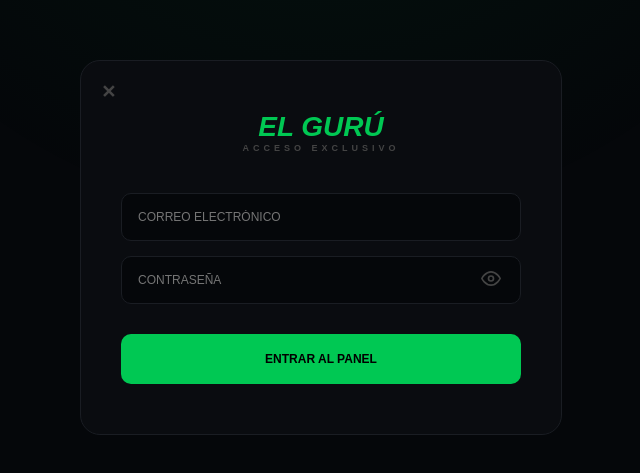
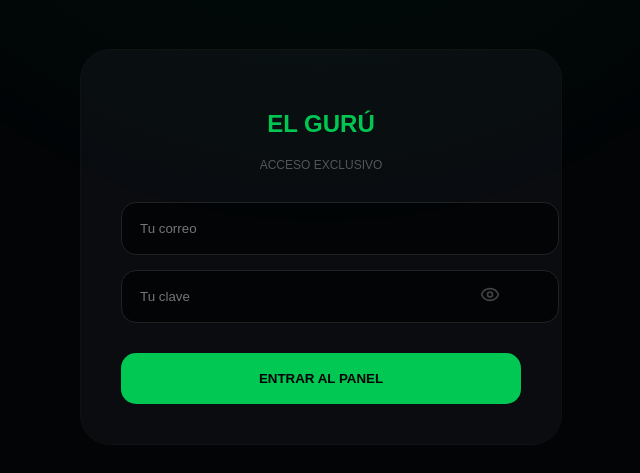
Before and after one commit to DeVx1978/el-guru-elite, a Next.js app: page /login in a window 1280 px wide. Shown: the part 181-654 px from the top of the page, without its empty margins (319-959 px from the left). Built offline with nearby package versions, Linux system fonts and the light colour scheme; no server answers.

Commit message:
Login: Fix de sintaxis y conexión final

```diff
--- a/src/app/login/page.tsx
+++ b/src/app/login/page.tsx
@@ -1,46 +1,76 @@
 "use client";
 import React, { useState } from 'react';
+import { createClient } from '@supabase/supabase-js';
+import { useRouter } from 'next/navigation';
+import { Eye, EyeOff, LoaderCircle } from 'lucide-react';
+
+const supabase = createClient(process.env.NEXT_PUBLIC_SUPABASE_URL!, process.env.NEXT_PUBLIC_SUPABASE_ANON_KEY!);
 
 export default function LoginPage() {
-  const [verPassword, setVerPassword] = useState(false);
+  const [email, setEmail] = useState("");
+  const [clave, setClave] = useState("");
+  const [mostrarClave, setMostrarClave] = useState(false);
+  const [cargando, setCargando] = useState(false);
+  const router = useRouter();
+
+  const manejarLogin = async (e: React.FormEvent) => {
+    e.preventDefault();
+    setCargando(true);
+    try {
+      const { data, error } = await supabase
+        .from('socios_elite')
+        .select('*')
+        .eq('id_socio', email.trim())
+        .single();
+
+      if (error || !data) {
+        alert("Socio no encontrado");
+      } else if (data.clave_acceso !== clave) {
+        alert("Clave incorrecta");
+      } else if (data.estatus_pago !== 'ACTIVO') {
+        alert("Cuenta pendiente de activación");
+      } else {
+        localStorage.setItem('socio_nombre', data.nombre_completo);
+        router.push('/panel');
+      }
+    } catch (err) {
+      alert("Error de conexión");
+    } finally {
+      setCargando(false);
+    }
+  };
 
   return (
-    <main style={{ backgroundColor: '#05070a', minHeight: '100vh', display: 'flex', alignItems: 'center', justifyContent: 'center', padding: '20px', color: 'white', fontFamily: 'Arial' }}>
-      <div style={{ backgroundColor: '#0a0c10', border: '1px solid #1a1d23', padding: '50px 40px', borderRadius: '20px', width: '100%', maxWidth: '400px', textAlign: 'center', position: 'relative' }}>
+    <div style={{ backgroundColor: '#020406', height: '100vh', display: 'flex', justifyContent: 'center', alignItems: 'center', padding: '20px' }}>
+      <form onSubmit={manejarLogin} style={{ background: '#0a0c10', padding: '40px', borderRadius: '30px', border: '1px solid #111', width: '100%', maxWidth: '400px' }}>
+        <h2 style={{ color: '#00C853', textAlign: 'center', fontWeight: 900 }}>EL GURÚ</h2>
+        <p style={{ color: '#555', textAlign: 'center', fontSize: '12px', marginBottom: '30px' }}>ACCESO EXCLUSIVO</p>
 
-        <a href="/" style={{ position: 'absolute', top: '20px', left: '20px', color: '#444', textDecoration: 'none', fontSize: '18px', fontWeight: 'bold' }}>✕</a>
+        <input
+          type="email"
+          placeholder="Tu correo"
+          onChange={(e) => setEmail(e.target.value)}
+          required
+          style={{ width: '100%', padding: '18px', borderRadius: '15px', marginBottom: '15px', border: '1px solid #222', background: '#020406', color: 'white' }}
+        />
 
-        <div style={{ marginBottom: '40px' }}>
-          <div style={{ color: '#00C853', fontWeight: '900', fontSize: '28px', fontStyle: 'italic' }}>EL GURÚ</div>
-          <div style={{ color: '#444', fontSize: '9px', letterSpacing: '4px', fontWeight: 'bold' }}>ACCESO EXCLUSIVO</div>
+        <div style={{ position: 'relative', marginBottom: '30px' }}>
+          <input
+            type={mostrarClave ? "text" : "password"}
+            placeholder="Tu clave"
+            onChange={(e) => setClave(e.target.value)}
+            required
+            style={{ width: '100%', padding: '18px', borderRadius: '15px', border: '1px solid #222', background: '#020406', color: 'white' }}
+          />
+          <button type="button" onClick={() => setMostrarClave(!mostrarClave)} style={{ position: 'absolute', right: '15px', top: '50%', transform: 'translateY(-50%)', background: 'none', border: 'none', color: '#444', cursor: 'pointer' }}>
+            {mostrarClave ? <EyeOff size={20} /> : <Eye size={20} />}
+          </button>
         </div>
 
-        <form style={{ display: 'flex', flexDirection: 'column', gap: '15px' }}>
-          <input type="email" placeholder="CORREO ELECTRÓNICO" style={{ backgroundColor: '#05070a', border: '1px solid #1a1d23', color: 'white', padding: '16px', borderRadius: '10px', fontSize: '12px', outline: 'none' }} />
-
-          <div style={{ position: 'relative' }}>
-            <input
-              type={verPassword ? "text" : "password"}
-              placeholder="CONTRASEÑA"
-              style={{ backgroundColor: '#05070a', border: '1px solid #1a1d23', color: 'white', padding: '16px', borderRadius: '10px', fontSize: '12px', outline: 'none', width: '100%', boxSizing: 'border-box' }}
-            />
-            {/* ICONO DE OJO DINÁMICO */}
-            <button
-              type="button"
-              onClick={() => setVerPassword(!verPassword)}
-              style={{ position: 'absolute', right: '15px', top: '50%', transform: 'translateY(-50%)', background: 'none', border: 'none', cursor: 'pointer', padding: '5px' }}
-            >
-              {verPassword ? (
-                <svg width="20" height="20" viewBox="0 0 24 24" fill="none" stroke="#00C853" strokeWidth="2" strokeLinecap="round" strokeLinejoin="round"><path d="M17.94 17.94A10.07 10.07 0 0 1 12 20c-7 0-11-8-11-8a18.45 18.45 0 0 1 5.06-5.94M9.9 4.24A9.12 9.12 0 0 1 12 4c7 0 11 8 11 8a18.5 18.5 0 0 1-2.16 3.19m-6.72-1.07a3 3 0 1 1-4.24-4.24"></path><line x1="1" y1="1" x2="23" y2="23"></line></svg>
-              ) : (
-                <svg width="20" height="20" viewBox="0 0 24 24" fill="none" stroke="#444" strokeWidth="2" strokeLinecap="round" strokeLinejoin="round"><path d="M1 12s4-8 11-8 11 8 11 8-4 8-11 8-11-8-11-8z"></path><circle cx="12" cy="12" r="3"></circle></svg>
-              )}
-            </button>
-          </div>
-
-          <button type="button" style={{ backgroundColor: '#00C853', color: 'black', fontWeight: '900', padding: '18px', borderRadius: '10px', border: 'none', marginTop: '15px', cursor: 'pointer', fontSize: '12px' }}>ENTRAR AL PANEL</button>
-        </form>
-      </div>
-    </main>
+        <button type="submit" disabled={cargando} style={{ width: '100%', padding: '18px', background: '#00C853', color: 'black', borderRadius: '15px', fontWeight: 900, border: 'none', cursor: 'pointer' }}>
+          {cargando ? <LoaderCircle className="animate-spin" /> : "ENTRAR AL PANEL"}
+        </button>
+      </form>
+    </div>
   );
 }
```
